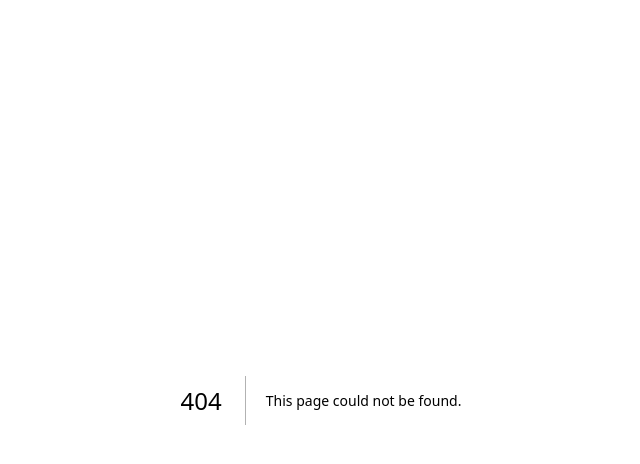
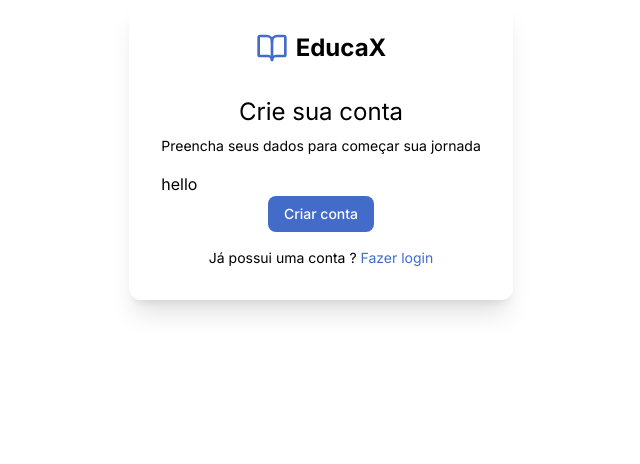
Before and after one commit to VittorFabriny/educax, a Next.js app: page /login in a window 1280 px wide. Before the commit this address had no page. Shown: the top 464 px of the page, without its empty margins (319-959 px from the left). Built offline with nearby package versions, Linux system fonts and the light colour scheme.

Commit message:
login page

```diff
--- /dev/null
+++ b/app/login/page.tsx
@@ -0,0 +1,43 @@
+// Logo [-]
+// Label
+// Input
+// Button [-]
+// Borderless Button
+
+import Link from 'next/link';
+
+import { Logo } from '../../components/logo';
+import { Input } from '../../components/input';
+import { Button } from '../../components/button';
+
+type loginProps = {};
+
+export default function Login(props: loginProps) {
+  return (
+    <main className="flex justify-center">
+      <div className="flex flex-col items-center justify-center p-8 shadow-xl rounded-xl ">
+        <header className="pb-8">
+          <Logo path="#" />
+        </header>
+
+        <section>
+          <div className="flex flex-col items-center justify-center gap-2 mb-4">
+            <h1 className="text-2xl">Crie sua conta</h1>
+            <p className="text-sm">Preencha seus dados para começar sua jornada</p>
+          </div>
+          <form className="flex flex-col">
+            <Input />
+          </form>
+          <footer className="flex flex-col items-center gap-4">
+            <Button title="Criar conta" variant="primary" />
+            <Link href="#">
+              <p className="text-sm">
+                Já possui uma conta ? <span className="text-(--primary-color)">Fazer login</span>
+              </p>
+            </Link>
+          </footer>
+        </section>
+      </div>
+    </main>
+  );
+}
--- a/app/page.tsx
+++ b/app/page.tsx
@@ -6,9 +6,9 @@ import { Popular } from '../components/popular';
 import { CallToAction } from '../components/call-to-action';
 import { Footer } from '../components/footer';
 
-export default function Home() {
+export default function Landing() {
   return (
-    <div className="box-border">
+    <>
       <Header />
       <HeroSection />
       <HowItWorks />
@@ -16,6 +16,6 @@ export default function Home() {
       <Feedback />
       <CallToAction />
       <Footer />
-    </div>
+    </>
   );
 }
--- a/components/header.tsx
+++ b/components/header.tsx
@@ -1,6 +1,6 @@
 import Link from 'next/link';
-import { BookOpen } from 'lucide-react';
 import { Button } from './button';
+import { Logo } from './logo';
 
 export function Header() {
   return (
@@ -14,13 +14,8 @@ export function Header() {
         transition-all
       "
     >
-      {/* Logo */}
-      <Link href="/" className="flex items-end gap-2 text-2xl font-bold font-poppins">
-        <BookOpen className="h-8 w-8 text-(--primary-color)" />
-        <span>EducaX</span>
-      </Link>
+      <Logo path="/" />
 
-      {/* Navbar */}
       <nav className="hidden md:flex gap-8 items-center text-sm font-medium text-(--color-text-muted)">
         <Link href="/cursos">Cursos</Link>
         <Link href="/sobre">Sobre</Link>
@@ -33,7 +28,6 @@ export function Header() {
         </a>
       </nav>
 
-      {/* Buttons */}
       <div className="flex gap-4 items-center">
         <Button variant="secondary" title="Login" />
         <Button variant="primary" title="Cadastrar" />
--- /dev/null
+++ b/components/input.tsx
@@ -0,0 +1,14 @@
+type InputProps = {
+  type: string;
+  label: string;
+  value: string;
+  placeholder?: string;
+};
+
+export function Input(props: InputProps) {
+  return (
+    <>
+      <input type="email" value="hello" />
+    </>
+  );
+}
--- /dev/null
+++ b/components/logo.tsx
@@ -0,0 +1,17 @@
+import Link from 'next/link';
+import { BookOpen } from 'lucide-react';
+
+type LogoProps = {
+  path: string;
+};
+
+export function Logo(props: LogoProps) {
+  return (
+    <>
+      <Link href={props.path} className="flex items-end gap-2 text-2xl font-bold font-poppins">
+        <BookOpen className="h-8 w-8 text-(--primary-color)" />
+        <span>EducaX</span>
+      </Link>
+    </>
+  );
+}
```
